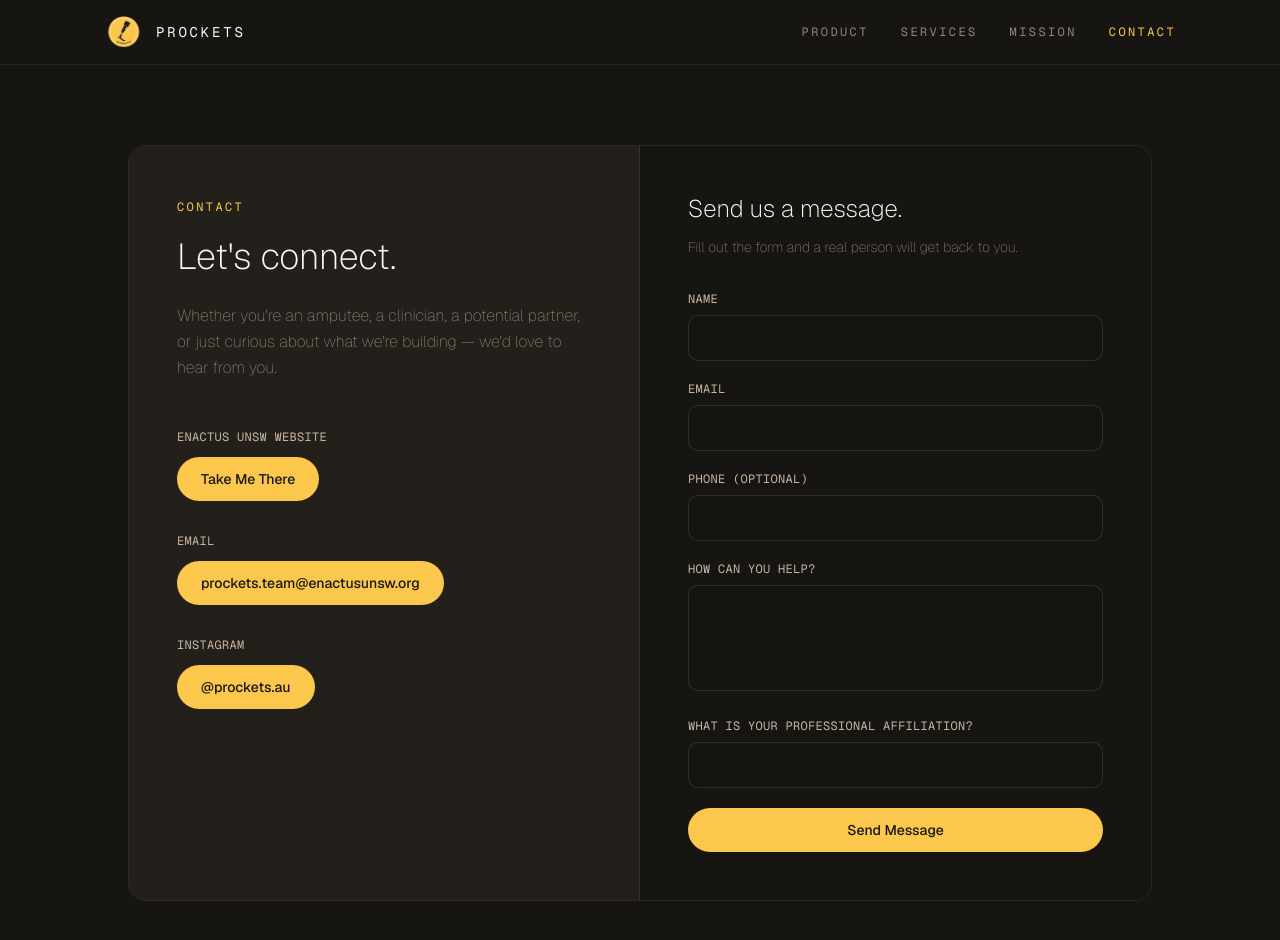
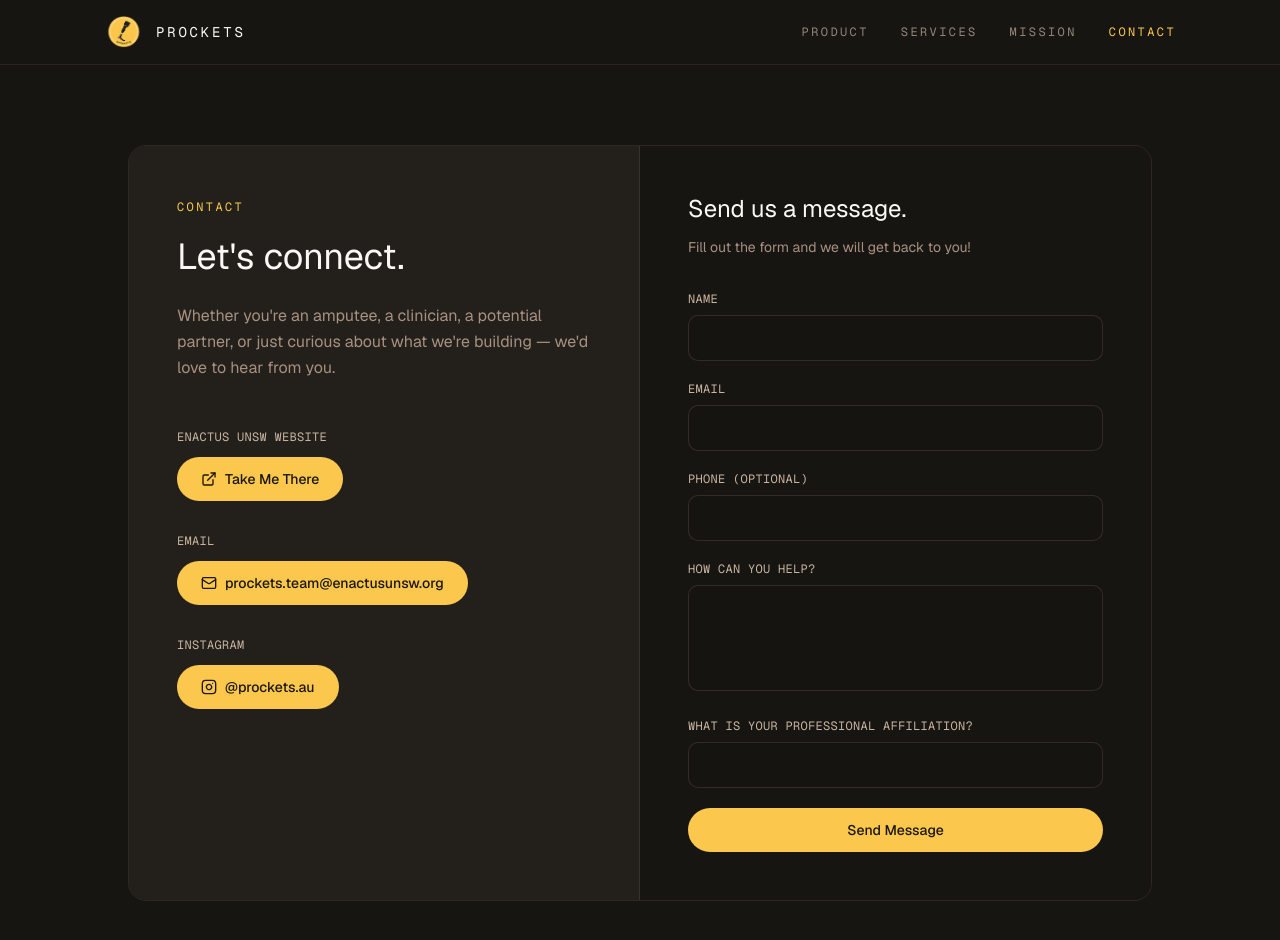
Before and after one commit to enactus-unsw/prockets, a Next.js app: page /contact in a window 1280 px wide. Shown: the top 940 px of the page. Built offline with nearby package versions, Linux system fonts and the light colour scheme.

Commit message:
add icons for external links

```diff
--- a/src/app/contact/page.tsx
+++ b/src/app/contact/page.tsx
@@ -1,4 +1,5 @@
 import { Metadata } from "next";
+import { ExternalLink, Mail } from "lucide-react";
 import { colors, accent } from "../components/theme";
 import { ContactForm } from "./ContactForm";
 
@@ -7,24 +8,52 @@
   description: "Get in touch with the Prockets team.",
 };
 
+/**
+ * lucide-react dropped its brand icons, so this is drawn to match the rest of
+ * the set: 24x24 box, currentColor stroke, 2px width, round caps and joins.
+ */
+function InstagramIcon({ size = 16 }: { size?: number }) {
+  return (
+    <svg
+      xmlns="http://www.w3.org/2000/svg"
+      width={size}
+      height={size}
+      viewBox="0 0 24 24"
+      fill="none"
+      stroke="currentColor"
+      strokeWidth="2"
+      strokeLinecap="round"
+      strokeLinejoin="round"
+      aria-hidden="true"
+    >
+      <rect width="20" height="20" x="2" y="2" rx="5" ry="5" />
+      <path d="M16 11.37A4 4 0 1 1 12.63 8 4 4 0 0 1 16 11.37z" />
+      <line x1="17.5" x2="17.51" y1="6.5" y2="6.5" />
+    </svg>
+  );
+}
+
 const socials = [
   {
     label: "Enactus UNSW Website",
     cta: "Take Me There",
     href: "https://enactusunsw.org/",
     external: true,
+    Icon: ExternalLink,
   },
   {
     label: "Email",
     cta: "prockets.team@enactusunsw.org",
     href: "mailto:prockets.team@enactusunsw.org",
     external: false,
+    Icon: Mail,
   },
   {
     label: "Instagram",
     cta: "@prockets.au",
     href: "https://www.instagram.com/prockets.au?utm_source=ig_web_button_share_sheet",
     external: true,
+    Icon: InstagramIcon,
   },
 ];
 
@@ -46,13 +75,13 @@
             Contact
           </span>
           <h1
-            className="mt-4 text-3xl font-extralight leading-tight md:text-4xl"
+            className="mt-4 text-3xl font-heading leading-tight md:text-4xl"
             style={{ color: colors[50] }}
           >
             Let&apos;s connect.
           </h1>
           <p
-            className="mt-6 text-base font-thin leading-relaxed"
+            className="mt-6 text-base font-normal leading-relaxed"
             style={{ color: colors[300] }}
           >
             Whether you&apos;re an amputee, a clinician, a potential partner, or
@@ -73,9 +102,10 @@
                   href={social.href}
                   target={social.external ? "_blank" : undefined}
                   rel={social.external ? "noopener noreferrer" : undefined}
-                  className="inline-block rounded-full px-6 py-3 text-sm font-medium transition-colors hover:opacity-90"
+                  className="inline-flex items-center gap-2 rounded-full px-6 py-3 text-sm font-medium transition-colors hover:opacity-90"
                   style={{ background: accent.DEFAULT, color: accent.ink }}
                 >
+                  <social.Icon size={16} aria-hidden="true" />
                   {social.cta}
                 </a>
               </div>
@@ -88,16 +118,16 @@
           style={{ background: colors[900] }}
         >
           <h2
-            className="text-2xl font-extralight leading-tight"
+            className="text-2xl font-heading leading-tight"
             style={{ color: colors[50] }}
           >
             Send us a message.
           </h2>
           <p
-            className="mt-3 text-sm font-thin leading-relaxed"
+            className="mt-3 text-sm font-normal leading-relaxed"
             style={{ color: colors[300] }}
           >
-            Fill out the form and a real person will get back to you.
+            Fill out the form and we will get back to you!
           </p>
           <div className="mt-8">
             <ContactForm />
```
